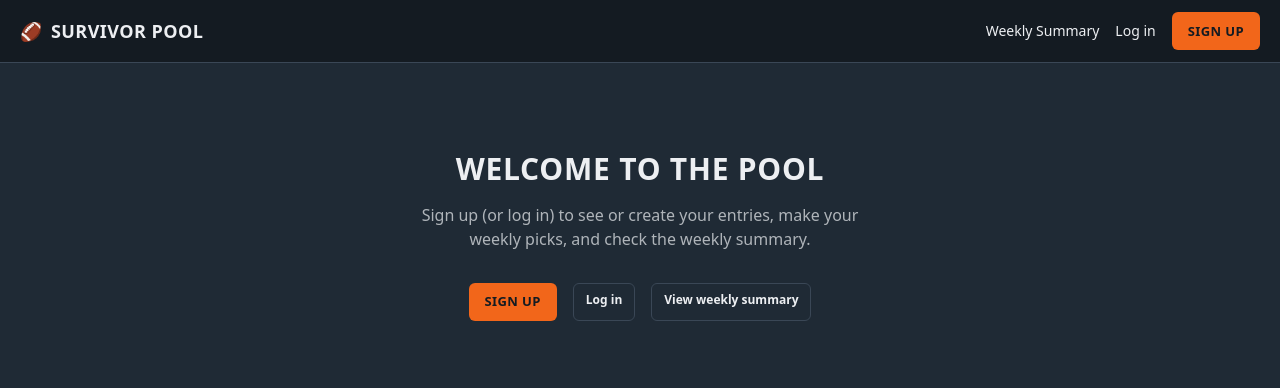
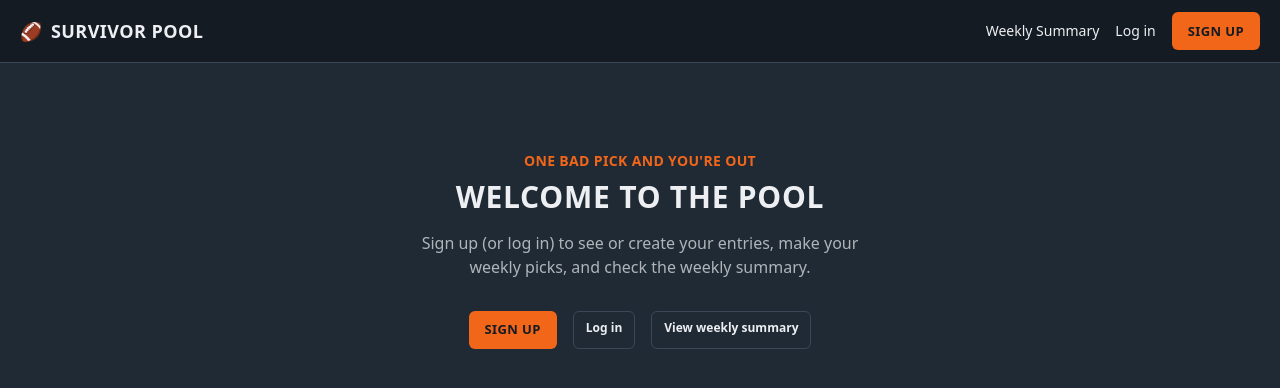
Before and after one commit to rpscheuer1-glitch/Survivor-Pool, a Next.js app: page / in a window 1280 px wide. Shown: the top 388 px of the page. Built offline with nearby package versions, Linux system fonts and the light colour scheme; no server answers; the database is empty.

Commit message:
Update landing page heading

```diff
--- a/app/page.js
+++ b/app/page.js
@@ -1,13 +1,28 @@
 "use client";
+import { useEffect, useState } from "react";
 import Link from "next/link";
 import { useAuth } from "../lib/useAuth";
+import { supabase } from "../lib/supabaseClient";
 
 export default function Home() {
   const { user, loading } = useAuth();
+  const [poolName, setPoolName] = useState("the Pool");
+
+  useEffect(() => {
+    (async () => {
+      const { data } = await supabase.from("pool_settings").select("pool_name").eq("id", 1).single();
+      if (data?.pool_name) setPoolName(data.pool_name);
+    })();
+  }, []);
 
   return (
     <div className="text-center py-16">
-      <h1 className="text-3xl font-black uppercase tracking-wide mb-4">Welcome to the pool</h1>
+      <div className="text-sm font-bold uppercase tracking-wide text-amber mb-2">
+        One bad pick and you're out
+      </div>
+      <h1 className="text-3xl font-black uppercase tracking-wide mb-4">
+        Welcome to {poolName}
+      </h1>
       <p className="text-chalk/70 mb-8 max-w-md mx-auto">
         Sign up (or log in) to see or create your entries, make your weekly picks, and check the weekly summary.
       </p>
```
